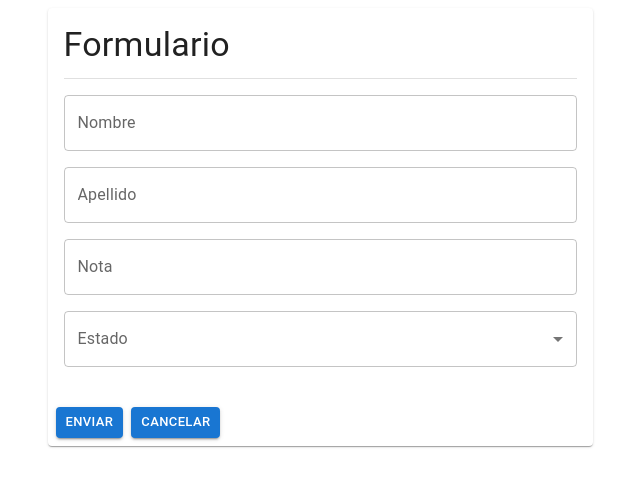
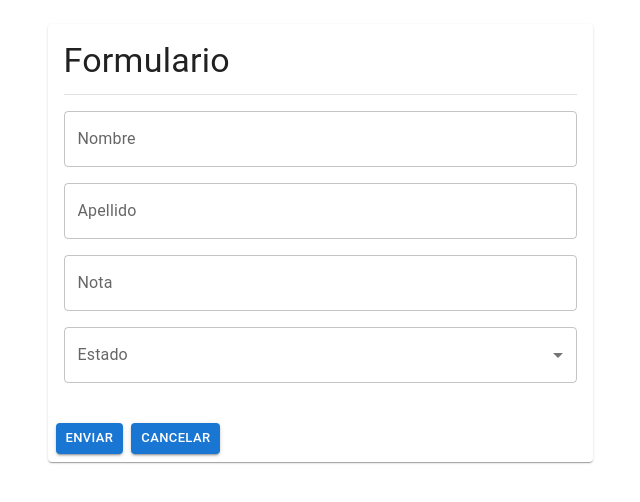
Before and after one commit to GuillermoAldana/app-presentacion, a React (Vite) app: page / in a window 1280 px wide. Shown: the top 502 px of the page, without its empty margins (0-640 px from the left). Built offline with nearby package versions, Linux system fonts and the light colour scheme.

Commit message:
chore: change proptype element

```diff
--- a/src/components/layout/index.jsx
+++ b/src/components/layout/index.jsx
@@ -3,7 +3,7 @@ import PropTypes from 'prop-types';
 
 const CardPresentacion = ({ children }) => {
     return (
-        <Card sx={{ maxWidth: 545 }}>
+        <Card sx={{ maxWidth: 545, marginTop: '1rem' }}>
             {children}
         </Card>
     );
@@ -12,5 +12,5 @@ const CardPresentacion = ({ children }) => {
 export default CardPresentacion;
 
 CardPresentacion.propTypes = {
-    children: PropTypes.element
+    children: PropTypes.node
 }
```
